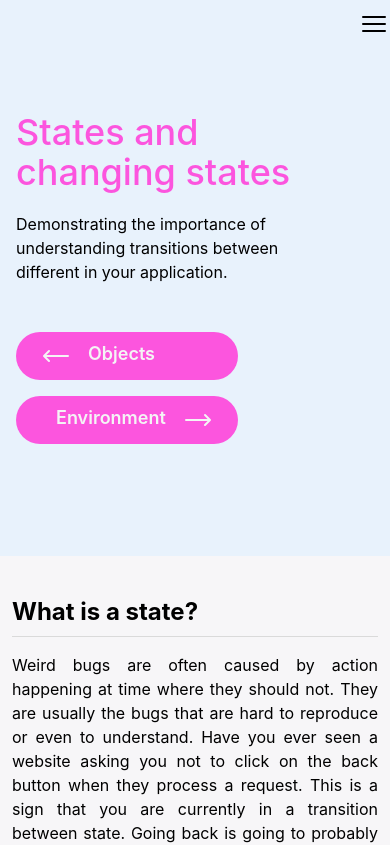
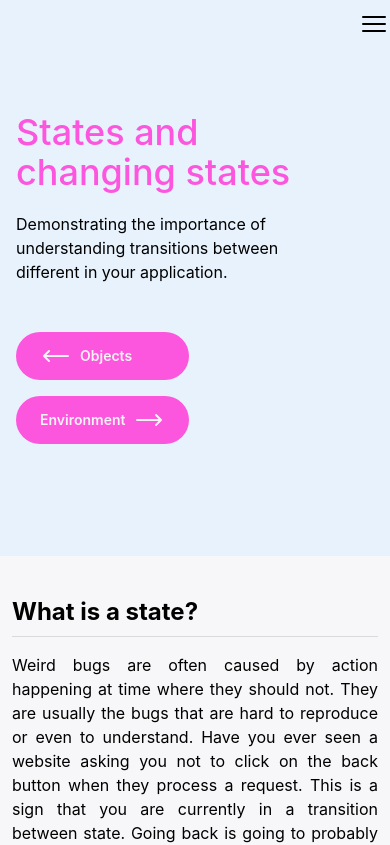
Before and after one commit to willot/Quality, a React (Create React App) app: page /states in a window 390 px wide. Shown: the top 845 px of the page. Built offline with nearby package versions, Linux system fonts and the light colour scheme.

Commit message:
fix issue with button being too large on very small phone

```diff
--- a/src/components/NavButton.tsx
+++ b/src/components/NavButton.tsx
@@ -10,10 +10,10 @@ type NavButtonProps = {
 export const NavButton = ({text, linkUrl, left = false}: NavButtonProps) => {
     return (
         <Link to={linkUrl}
-              className="rounded-full bg-pink text-white text-left text-lg mt-4 py-2 px-6 hover:bg-blue flex flex-row">
-            {left && <ArrowLongLeftIcon className="h-8 w-8"/>}
-            <span className=" font-semibold px-4">{text}</span>
-            {!left && <ArrowLongRightIcon className="h-8 w-8"/>}
+              className="rounded-full bg-pink text-white text-left text-sm md:text-lg mt-4 py-2 px-6 hover:bg-blue flex flex-row">
+            {left && <ArrowLongLeftIcon className="h-8 w-8 mr-2 md:mr-4"/>}
+            <span className=" font-semibold my-auto">{text}</span>
+            {!left && <ArrowLongRightIcon className="h-8 w-8 ml-2 md:mr-4"/>}
         </Link>
     )
 }
```
